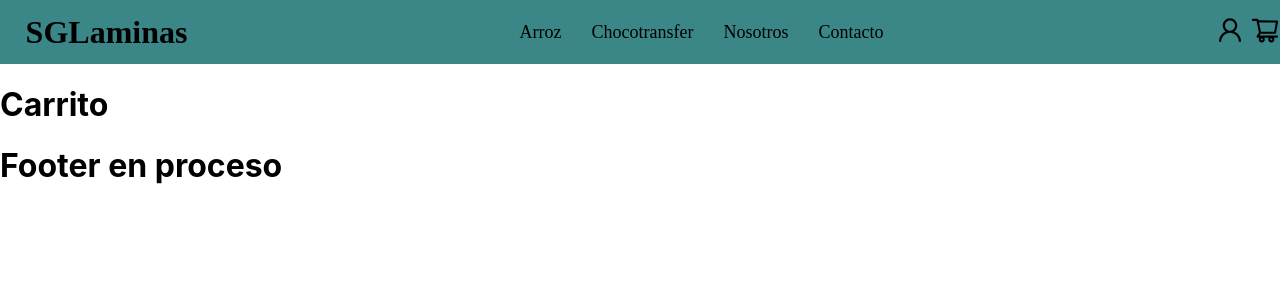
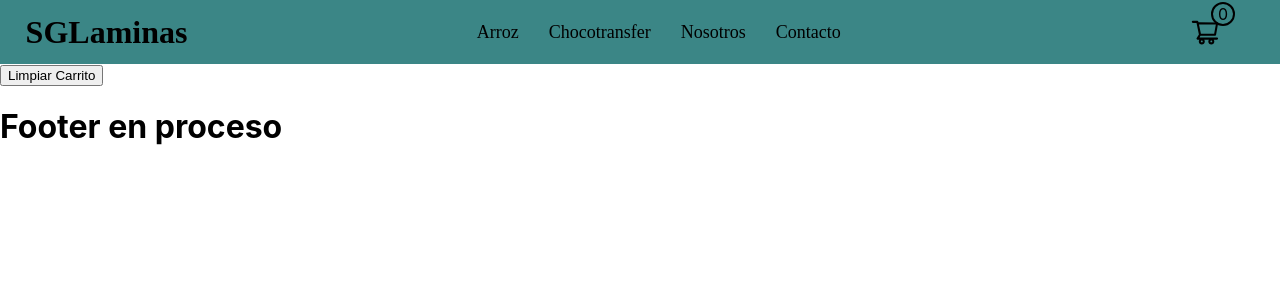
Before and after one commit to soyKian/ProyectoReact-AfsharinejadKian, a React (Create React App) app: page /cart in a window 1280 px wide. Shown: the top 300 px of the page. Built offline with nearby package versions, Linux system fonts and the light colour scheme; the HTML template or start-up script is replaced by a standard one; a web font is replaced by a local one.

Commit message:
Productos al Cart, precio y conteo del Carrito

```diff
--- a/src/App.js
+++ b/src/App.js
@@ -1,29 +1,31 @@
-import Navbar from "./Components/Navbar/Navbar"
-import Footer from "./Components/Footer/Footer"
-import ItemListContainer from "./Components/ItemListContainer/ItemListContainer"
-import ItemDetailContainer from "./Components/ItemDetailContainer/ItemDetailContainer"
+import Navbar from "./Components/Navbar/Navbar";
+import Footer from "./Components/Footer/Footer";
+import ItemListContainer from "./Components/ItemListContainer/ItemListContainer";
+import ItemDetailContainer from "./Components/ItemDetailContainer/ItemDetailContainer";
+import CartContextProvider from "./Context/CartContext";
+import { BrowserRouter, Routes, Route } from "react-router-dom";
+import Cart from "./Components/Cart/Cart";
 
-import {BrowserRouter, Routes, Route} from "react-router-dom"
 
 function App() {
   return (
+    <BrowserRouter>
+      <CartContextProvider>
+        <Navbar />
 
+        <Routes>
+          <Route path="/" element={<ItemListContainer />} />
+          <Route
+            path="/category/:categoryName"
+            element={<ItemListContainer />}
+          />
+          <Route path="/item/:id" element={<ItemDetailContainer />} />
+          <Route path="/cart" element={<Cart/>} />
+          <Route path="*" element={<h1>Error 404 not found</h1>} />
+        </Routes>
 
-    <BrowserRouter>
-
-    <Navbar/>
-
-      <Routes>
-        <Route path="/" element={ <ItemListContainer/> } />
-        <Route path="/category/:categoryName" element={ <ItemListContainer/> } />
-        <Route path="/item/:id" element={ <ItemDetailContainer/> } />
-        <Route path="/cart" element={ <h1>Carrito</h1> } />
-        <Route path="*" element={ <h1>Error 404 not found</h1> } />
-
-      </Routes>
-
-    <Footer/>
-
+        <Footer />
+      </CartContextProvider>
     </BrowserRouter>
 
     // <div>
--- /dev/null
+++ b/src/Components/Cart/Cart.jsx
@@ -0,0 +1,30 @@
+import React, {useContext} from 'react'
+import { CartContext } from '../../Context/CartContext'
+
+const Cart = () => {
+
+    const { cart, clearCart, getTotalPrice } = useContext(CartContext)
+    const precioTotal = getTotalPrice()
+
+
+    console.log(cart);
+  return (
+    <div>
+      {
+        cart.map( (elemento)=> {
+            return <div>
+                <h2>{elemento.title}</h2>
+                <h2>{elemento.price}</h2>
+                <h2>{elemento.quantity}</h2>
+                <h3>El precio total del carrito es: AR${precioTotal}</h3>
+                </div>
+        } )
+      }
+
+      <button onClick={clearCart}> Limpiar Carrito </button>
+
+    </div>
+  )
+}
+
+export default Cart
--- a/src/Components/ItemDetailContainer/ItemDetailContainer.jsx
+++ b/src/Components/ItemDetailContainer/ItemDetailContainer.jsx
@@ -1,31 +1,44 @@
-import React from 'react'
-import {useParams} from "react-router-dom"
-import {products} from "../../productsMock"
-import ItemCount from "../ItemCount/ItemCount"
+import React, {useContext, useEffect, useState} from "react";
+import { useParams } from "react-router-dom";
+import { products } from "../../productsMock";
+import ItemCount from "../ItemCount/ItemCount";
+import { CartContext } from "../../Context/CartContext";
+
+const ItemDetailContainer = () => {
+  const { id } = useParams();
+
+  const { agregarAlCarrito, getQuantityById } = useContext(CartContext);
+
+  const productSelected = products.find((element) => element.id === Number(id));
+
+  const onAdd = (cantidad) => {
+    let producto = {
+      ...productSelected,
+      quantity: cantidad,
+    };
+
+    agregarAlCarrito(producto);
+  };
 
 
-const ItemDetailContainer = () => {
-
-    const {id} = useParams()
-
-    const productSelected = products.find((element) => element.id === Number(id));
-
-    const onAdd = (cantidad)=>{
-    }
-
+  let quantity = getQuantityById(Number(id));
 
   return (
-
-    <div style={{justifyContent:"space-evenly", textAlign:"center", marginTop:15}}>
-
-      <img style={{ width:400}}src={productSelected.img}></img>
+    <div
+      style={{
+        justifyContent: "space-evenly",
+        textAlign: "center",
+        marginTop: 15,
+      }}
+    >
+      <img style={{ width: 400 }} src={productSelected.img}></img>
       <h1>{productSelected.title}</h1>
       <h1>{productSelected.description}</h1>
       <h1>AR${productSelected.price}</h1>
 
-        <ItemCount stock={productSelected.stock} onAdd={onAdd}/>
+      <ItemCount stock={productSelected.stock} onAdd={onAdd} quantity={quantity}/>
     </div>
-  )
-}
+  );
+};
 
-export default ItemDetailContainer
+export default ItemDetailContainer;
--- /dev/null
+++ b/src/Components/Navbar/CartWidget.css
@@ -0,0 +1,19 @@
+.container-cart{
+    width: 150px;
+    display: flex;
+    justify-content: center;
+    align-items: center;
+    position: relative;
+}
+.bubble-counter{
+    width: 20px;
+    height: 20px;
+    border: 2px solid #000000;
+    border-radius: 50%;
+    position: absolute;
+    top: -50%;
+    right: 45px;
+    display: flex;
+    justify-content: center;
+    align-items: center;
+}
--- a/src/Components/Navbar/CartWidget.jsx
+++ b/src/Components/Navbar/CartWidget.jsx
@@ -1,15 +1,28 @@
-import {AiOutlineShoppingCart} from "react-icons/ai"
-import {AiOutlineUser} from "react-icons/ai"
-import { Link } from "react-router-dom"
+import { AiOutlineShoppingCart } from "react-icons/ai";
+import { Link } from "react-router-dom";
+import "./CartWidget.css"
+import {useContext} from "react"
+import { CartContext } from "../../Context/CartContext";
 
-function CartWidget() {
+
+const CartWidget = () => {
+
+  const { getTotalQuantity } = useContext( CartContext )
+
+  const total = getTotalQuantity();
+
   return (
     <div>
-      <AiOutlineUser size={30}/>
-
-      <Link to="/cart" style={{textDecoration: "none", color:"inherit"}}> <AiOutlineShoppingCart size={30}/> </Link>
+      <Link to="/cart" style={{ textDecoration: "none", color: "inherit" }}>
+        <div className="container-cart">
+          <AiOutlineShoppingCart size={30} />
+          <div className="bubble-counter">
+            <span>{total}</span>
+          </div>
+        </div>
+      </Link>
     </div>
-  )
+  );
 }
 
-export default CartWidget
+export default CartWidget;
--- /dev/null
+++ b/src/Context/CartContext.jsx
@@ -0,0 +1,71 @@
+import { createContext, useState } from "react";
+
+export const CartContext = createContext();
+
+const CartContextProvider = ({ children }) => {
+  const [cart, setCart] = useState([]);
+
+  const agregarAlCarrito = (producto) => {
+    let existe = isInCart(producto.id);
+    if (existe) {
+      let newCart = cart.map((elemento) => {
+        if (elemento.id === producto.id) {
+          return {
+            ...elemento,
+            quantity: elemento.quantity + producto.quantity,
+          };
+        } else {
+          return elemento;
+        }
+      });
+
+      setCart(newCart);
+    } else {
+      setCart([...cart, producto]);
+    }
+  };
+
+  const isInCart = (id) => {
+    return cart.some((elemento) => elemento.id === id);
+  };
+
+  const clearCart = () => {
+    setCart([]);
+  };
+
+  const getTotalQuantity = () => {
+
+    return cart.reduce( (acc, elemento)=>{
+      return acc + elemento.quantity
+    } , 0 )
+
+  };
+
+  const getQuantityById = (id)=>{
+
+    const productSelected = cart.find( (element)=> element.id === id)
+    return productSelected?.quantity
+
+  }
+
+  const getTotalPrice = () => {
+    let precioTotal = cart.reduce((acc, elemento) => {
+      return acc + elemento.quantity * elemento.price;
+    }, 0);
+
+    return precioTotal;
+  };
+
+  let data = {
+    cart,
+    getTotalQuantity,
+    agregarAlCarrito,
+    getQuantityById,
+    clearCart,
+    getTotalPrice,
+  };
+
+  return <CartContext.Provider value={data}>{children}</CartContext.Provider>;
+};
+
+export default CartContextProvider;
```
Also changed, not shown: src/Components/ItemDetail/ItemDetail.jsx (added, +35 -0 lines).
